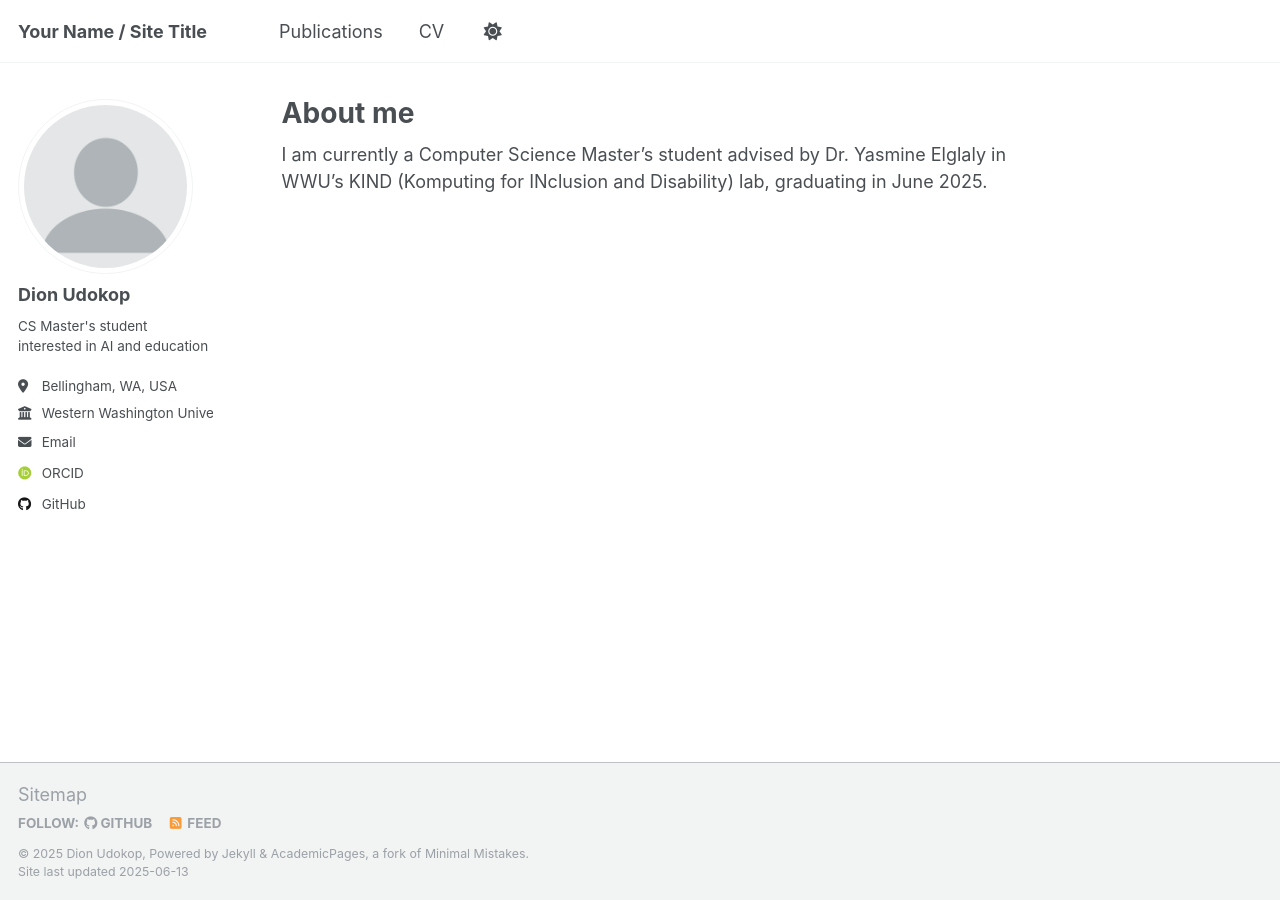
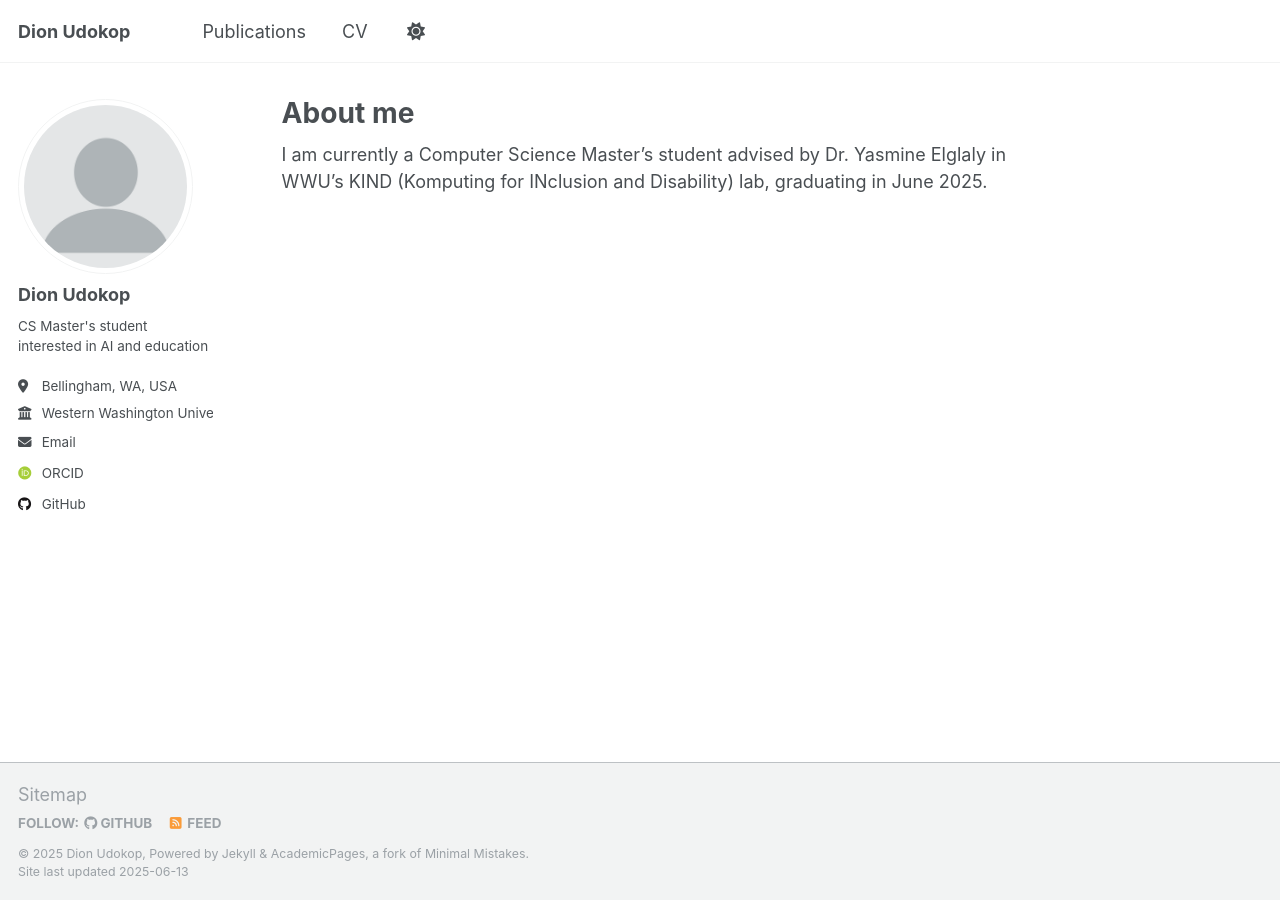
Before and after one commit to dionudo/dionudo.github.io, a Jekyll site: the page built from _pages/about.md, in a window 1280 px wide. Built offline with Jekyll 4.4.1, drawn with Linux system fonts in a browser that asks for light colours; some web fonts are replaced.

Commit message:
Update _config.yml

```diff
--- a/_config.yml
+++ b/_config.yml
@@ -9,10 +9,10 @@
 # Basic Site Settings
 locale                   : "en-US"
 site_theme               : "default"
-title                    : "Your Name / Site Title"
+title                    : "Dion Udokop"
 title_separator          : "-"
 name                     : &name "Dion Udokop"
-description              : &description "personal description"
+description              : &description "CS Master's student at Western Washington University"
 url                      : https://personalwebsite.github.io # the base hostname & protocol for your site e.g. "https://[your GitHub username].github.io" or if you already have some other page hosted on Github then use "https://[your GitHub username].github.io/[Your Repo Name]"
 baseurl                  : "" # the subpath of your site, e.g. "/blog"
 repository               : "dionudo/personalwebsite.github.io"
@@ -46,7 +46,7 @@ author:
   bitbucket        : # Username - Update with your username on the site
   codepen          : # Username
   dribbble         : # Username
-  github           : "academicpages"
+  github           : "dionudo"
   kaggle           : # Username
   stackoverflow    : # User number or user number and name (i.e., use "1" or "1/jeff-atwood")
 
```
